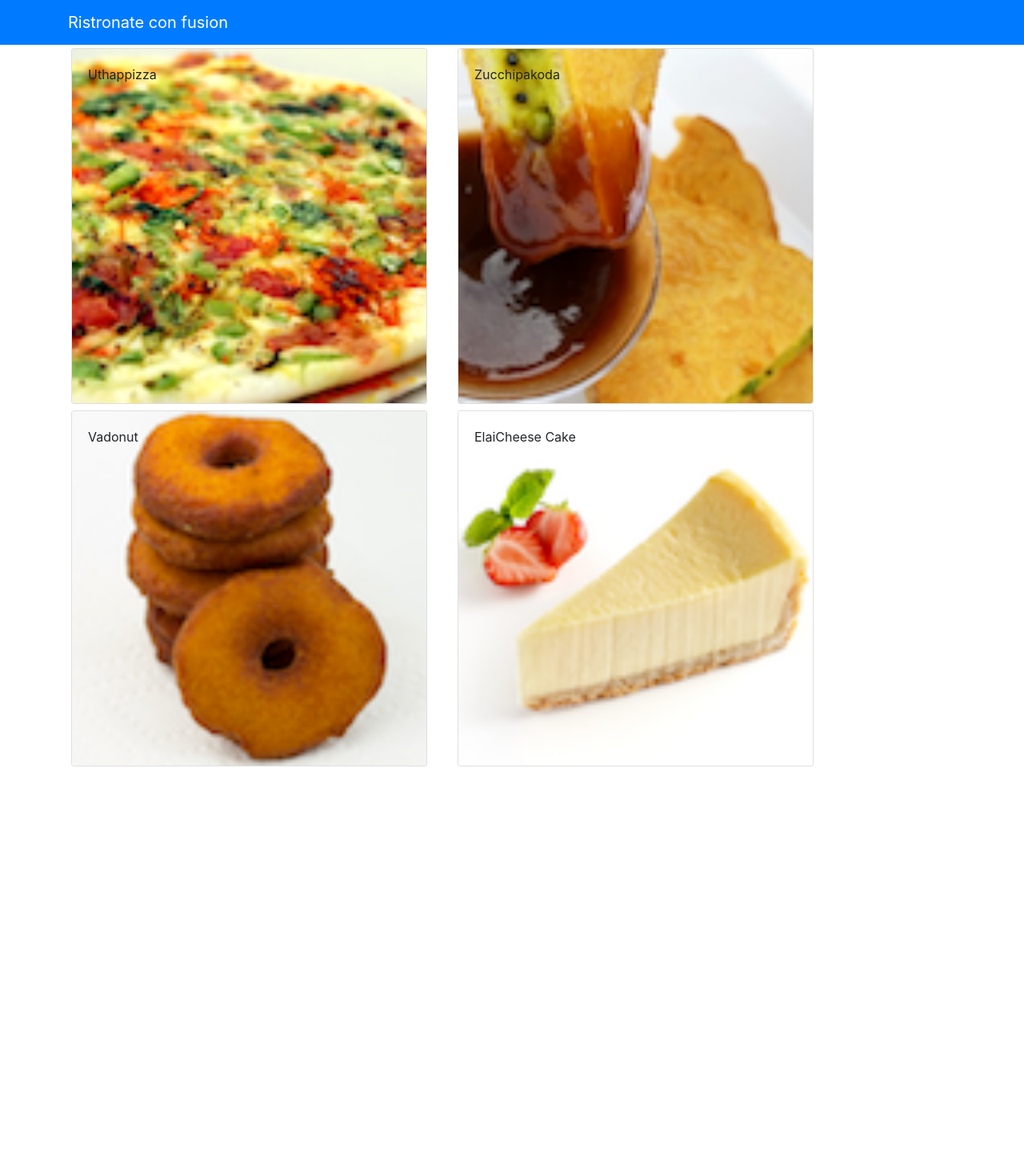
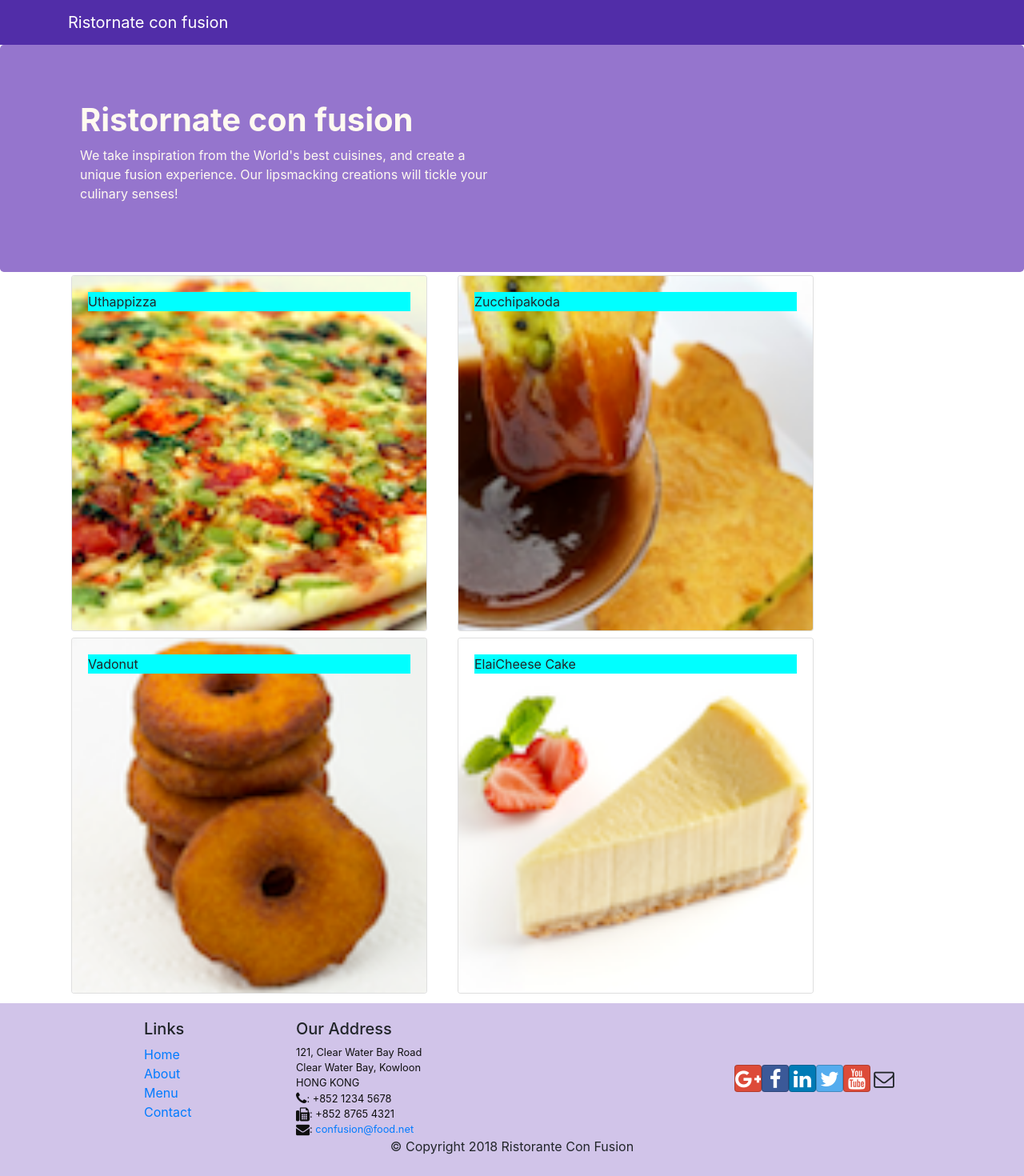
Before and after one commit to Deepak2210-droid/Res-confusion, a React (Create React App) app: page / in a window 1280 px wide. Shown: the top 1470 px of the page at 80% size. Before the commit the page ends 970 px from the top, so only its background shows below. Built offline with nearby package versions, Linux system fonts and the light colour scheme.

Commit message:
Header and Footer Component

```diff
--- a/package.json
+++ b/package.json
@@ -7,6 +7,8 @@
     "@testing-library/react": "^9.5.0",
     "@testing-library/user-event": "^7.2.1",
     "bootstrap": "^4.5.2",
+    "bootstrap-social": "^5.1.1",
+    "font-awesome": "^4.7.0",
     "react": "^16.13.1",
     "react-dom": "^16.13.1",
     "react-popper": "^2.2.3",
@@ -35,6 +37,7 @@
     ]
   },
   "devDependencies": {
-    "lite-server": "^2.5.4"
+    "lite-server": "^2.5.4",
+    "prettier": "2.1.2"
   }
 }
--- a/src/App.css
+++ b/src/App.css
@@ -36,3 +36,36 @@
     transform: rotate(360deg);
   }
 }
+.row-header {
+  margin: 0px auto;
+  padding: 0px auto;
+}
+
+.row-content {
+  margin: 0px auto;
+  padding: 50px 0px 50px 0px;
+  border-bottom: 1px ridge;
+  min-height: 400px;
+}
+
+.footer {
+  background-color: #d1c4e9;
+  margin: 0px auto;
+  padding: 20px 0px 20px 0px;
+}
+.jumbotron {
+  padding: 70px 30px 70px 30px;
+  margin: 0px auto;
+  background: #9575cd;
+  color: floralwhite;
+}
+
+address {
+  font-size: 80%;
+  margin: 0px;
+  color: #0f0f0f;
+}
+
+.navbar-dark {
+  background-color: #512da8;
+}
--- a/src/components/Dishdetail.js
+++ b/src/components/Dishdetail.js
@@ -1,21 +1,7 @@
-import React, { Component } from "react";
-import {
-  Card,
-  CardBody,
-  CardImg,
-  CardText,
-  CardTitle,
-  ListGroup,
-  ListGroupItem,
-} from "reactstrap";
+import React from 'react';
+import { Card, CardBody, CardImg, CardText, CardTitle } from 'reactstrap';
 
-class DishDetail extends Component {
-  constructor(props) {
-    super();
-  }
-
-  com;
-  renderDish(dish) {
+function RenderDish({ dish }) {
   if (dish != null) {
     return (
       <Card>
@@ -31,40 +17,48 @@
   }
 }
 
-  renderComments(comments) {
-    this.com = comments.map((comment) => {
+function RenderComments({ comments }) {
+  return comments.map((comment) => {
     return (
+      <CardText>
         <ul key={comment.id} className="list-unstyled">
           <li>{comment.comment}</li>
           <li>
-            --{comment.author},{" "}
-            {new Intl.DateTimeFormat("en-US", {
-              year: "numeric",
-              month: "short",
-              day: "2-digit",
+            --{comment.author},{' '}
+            {new Intl.DateTimeFormat('en-US', {
+              year: 'numeric',
+              month: 'short',
+              day: '2-digit',
             }).format(new Date(Date.parse(comment.date)))}
           </li>
         </ul>
+      </CardText>
     );
   });
 }
 
-  render() {
+const DishDetail = (props) => {
+  console.log('Dishdetail render invoked');
   return (
     <div className="row">
       <div className="col-12 col-md-5 m-1">
-          {this.renderDish(this.props.dish)}
+        <RenderDish dish={props.dish} />
       </div>
       <div className="col-12 col-md-5 m-1">
-          {this.props.dish != null
-            ? this.renderComments(this.props.dish.comments)
-            : (this.com = null)}
-          {this.com != null ? <h4>Comments</h4> : null}
-          {this.com}
+        {props.dish != null ? (
+          <Card>
+            <CardTitle>
+              <h4>Comments</h4>
+            </CardTitle>
+            <CardBody>
+              <RenderComments comments={props.dish.comments} />
+            </CardBody>
+          </Card>
+        ) : (
+          <div></div>
+        )}
       </div>
     </div>
   );
-  }
-}
-
+};
 export default DishDetail;
--- /dev/null
+++ b/src/components/FooterComponent.js
@@ -0,0 +1,92 @@
+import React from 'react';
+
+function FooterComponent(props) {
+  return (
+    <div className="footer">
+      <div className="container">
+        <div className="row justify-content-center">
+          <div className="col-4 offset-1 col-sm-2">
+            <h5>Links</h5>
+            <ul className="list-unstyled">
+              <li>
+                <a href="#">Home</a>
+              </li>
+              <li>
+                <a href="#">About</a>
+              </li>
+              <li>
+                <a href="#">Menu</a>
+              </li>
+              <li>
+                <a href="contactus.html">Contact</a>
+              </li>
+            </ul>
+          </div>
+          <div className="col-7 col-sm-5">
+            <h5>Our Address</h5>
+            <address>
+              121, Clear Water Bay Road
+              <br />
+              Clear Water Bay, Kowloon
+              <br />
+              HONG KONG
+              <br />
+              <i className="fa fa-phone fa-lg"></i>: +852 1234 5678
+              <br />
+              <i className="fa fa-fax fa-lg"></i>: +852 8765 4321
+              <br />
+              <i className="fa fa-envelope fa-lg"></i>:{' '}
+              <a href="mailto:confusion@food.net">confusion@food.net</a>
+            </address>
+          </div>
+          <div className="col-12 col-sm-4 align-self-center">
+            <div className="text-center">
+              <a
+                className="btn btn-social-icon btn-google"
+                href="http://google.com/+"
+              >
+                <i className="fa fa-google-plus"></i>
+              </a>
+              <a
+                className="btn btn-social-icon btn-facebook"
+                href="http://www.facebook.com/profile.php?id="
+              >
+                <i className="fa fa-facebook"></i>
+              </a>
+              <a
+                className="btn btn-social-icon btn-linkedin"
+                href="http://www.linkedin.com/in/"
+              >
+                <i className="fa fa-linkedin"></i>
+              </a>
+              <a
+                className="btn btn-social-icon btn-twitter"
+                href="http://twitter.com/"
+              >
+                <i className="fa fa-twitter"></i>
+              </a>
+
+              <a
+                className="btn btn-social-icon btn-google"
+                href="http://youtube.com/"
+                target="_blank"
+              >
+                <i className="fa fa-youtube"></i>
+              </a>
+              <a className="btn btn-social-icon" href="mailto:">
+                <i className="fa fa-envelope-o"></i>
+              </a>
+            </div>
+          </div>
+        </div>
+        <div className="row justify-content-center">
+          <div className="col-auto">
+            <p>© Copyright 2018 Ristorante Con Fusion</p>
+          </div>
+        </div>
+      </div>
+    </div>
+  );
+}
+
+export default FooterComponent;
--- /dev/null
+++ b/src/components/HeaderComponent.js
@@ -0,0 +1,33 @@
+import React, { Component } from 'react';
+import { Navbar, NavbarBrand, Jumbotron } from 'reactstrap';
+class HeaderComponent extends Component {
+  render() {
+    return (
+      <>
+        <Navbar dark>
+          <div className="container">
+            <NavbarBrand href="#">Ristornate con fusion</NavbarBrand>
+          </div>
+        </Navbar>
+        <Jumbotron>
+          <div className="container">
+            <div className="row-row-header">
+              <div className="coli-12 col-sm-6">
+                <h1>
+                  <strong>Ristornate con fusion</strong>
+                </h1>
+                <p>
+                  We take inspiration from the World's best cuisines, and create
+                  a unique fusion experience. Our lipsmacking creations will
+                  tickle your culinary senses!
+                </p>
+              </div>
+            </div>
+          </div>
+        </Jumbotron>
+      </>
+    );
+  }
+}
+
+export default HeaderComponent;
--- a/src/components/MainComponent.js
+++ b/src/components/MainComponent.js
@@ -4,7 +4,8 @@
 import { DISHES } from "../shared/dishes";
 import { Component } from "react";
 import DishDetail from "./Dishdetail";
-
+import HeaderComponent from "./HeaderComponent";
+import FooterComponent from "./FooterComponent";
 class Main extends Component {
   constructor(props) {
     super(props);
@@ -12,18 +13,16 @@
       dishes: DISHES,
       selectedDish: null,
     };
+    console.log("Constructor Main is called");
   }
   onaDishSelect(DishId) {
     this.setState({ selectedDish: DishId });
   }
   render() {
+    console.log("Main render is called");
     return (
       <div>
-        <Navbar dark color="primary">
-          <div className="container">
-            <NavbarBrand href="/">Ristronate con fusion</NavbarBrand>
-          </div>
-        </Navbar>
+        <HeaderComponent />
         <Menu
           dishes={this.state.dishes}
           onClick={(DishId) => this.onaDishSelect(DishId)}
@@ -37,9 +36,9 @@
             }
           />
         </div>
+        <FooterComponent />
       </div>
     );
   }
 }
-
 export default Main;
--- a/src/components/menuComponent.js
+++ b/src/components/menuComponent.js
@@ -1,4 +1,4 @@
-import React, { Component } from "react";
+import React from 'react';
 import {
   Card,
   CardImg,
@@ -6,39 +6,30 @@
   CardBody,
   CardTitle,
   CardImgOverlay,
-} from "reactstrap";
-//import Main from "./MainComponent";
-class Menu extends Component {
-  constructor(props) {
-    super(props);
-
-    console.log("Constructor is called");
+} from 'reactstrap';
+function RenderMenuItem({ dish, onClick }) {
+  return (
+    <Card onClick={() => onClick(dish.id)}>
+      <CardImg width="100%" src={dish.image} alt={dish.name} />
+      <CardImgOverlay>
+        <CardTitle style={{ backgroundColor: 'cyan' }}>{dish.name}</CardTitle>
+      </CardImgOverlay>
+    </Card>
+  );
 }
-  componentDidMount() {
-    console.log("Menu component is invoked");
-  }
-
-  render() {
-    const menu = this.props.dishes.map((dish) => {
+const Menu = (props) => {
+  const menu = props.dishes.map((dish) => {
     return (
       <div key={dish.id} className="col-12 col-md-5 m-1">
-          <Card onClick={() => this.props.onClick(dish.id)}>
-            <CardImg width="100%" src={dish.image} alt={dish.name} />
-            <CardImgOverlay>
-              <CardTitle>{dish.name}</CardTitle>
-            </CardImgOverlay>
-          </Card>
+        <RenderMenuItem dish={dish} onClick={props.onClick} />
       </div>
     );
   });
-
-    console.log("render invoked");
+  console.log('Menu render invoked');
   return (
     <div className="container">
       <div className="row">{menu}</div>
     </div>
   );
-  }
-}
-
+};
 export default Menu;
```
Also changed, not shown: src/index.js (+9 -7 lines), 2 other files (tests, documents, lock files or other folders). Lines whose indentation alone changed are shown as unchanged.
